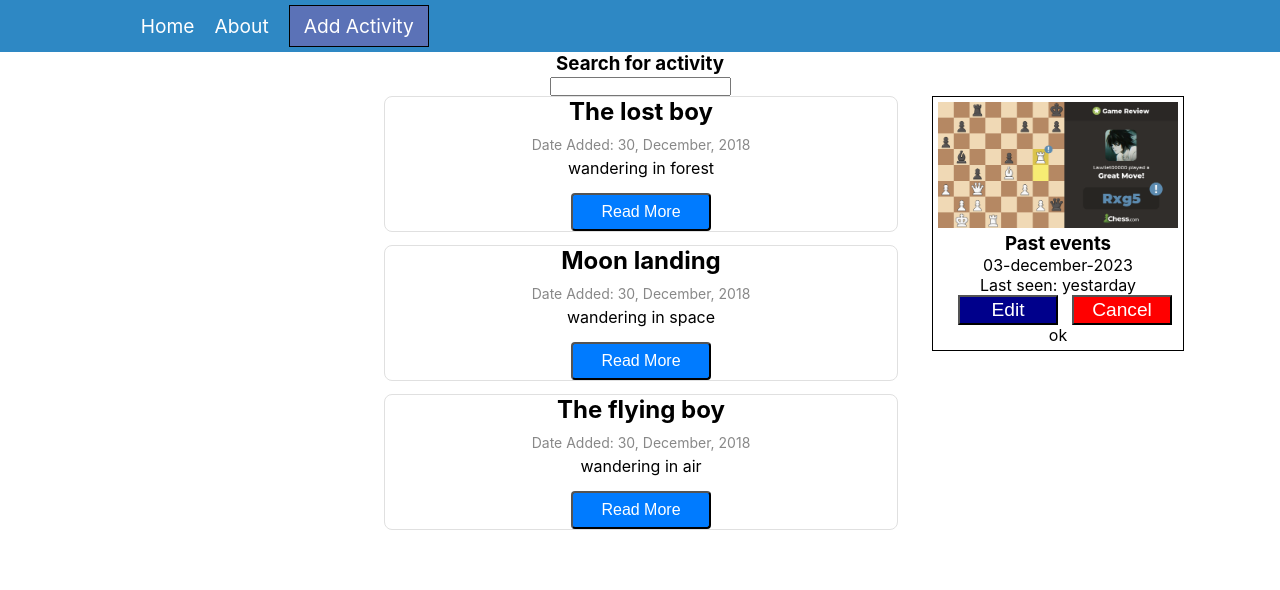
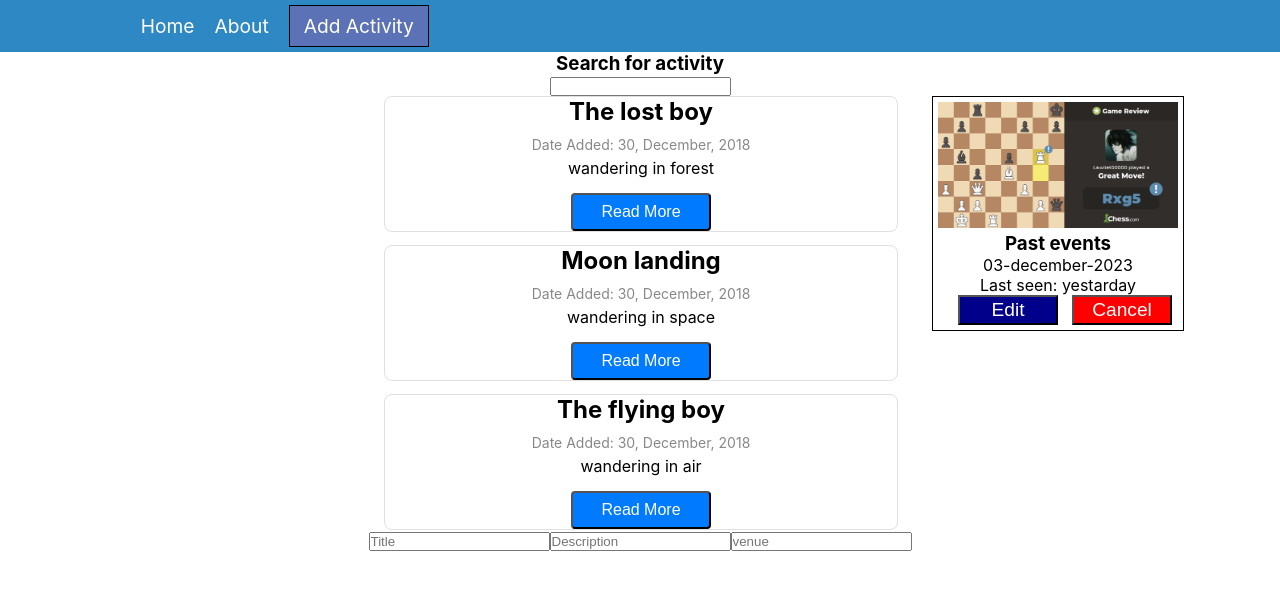
Before and after one commit to 1awlet/APIEndpoint, a React (Create React App) app in the folder activities-api/: page / in a window 1280 px wide. Shown: the top 590 px of the page. Built offline with nearby package versions, Linux system fonts and the light colour scheme.

Commit message:
Added edit event component

```diff
--- a/activities-api/src/App.tsx
+++ b/activities-api/src/App.tsx
@@ -19,7 +19,8 @@ const Data=[
     id:34,
     description:"wandering in forest",
     title: "The lost boy",
-    venue:"small "
+    venue:"small",
+
   },
   {
     id:3,
--- a/activities-api/src/Components/Activities/Dashboard.tsx
+++ b/activities-api/src/Components/Activities/Dashboard.tsx
@@ -3,6 +3,7 @@ import {Activity} from '../../App';
 import SingleActivity from "../SingleActivity/activity";
 import "./style.css";
 import Details from "../DetailsView/Details";
+import EditForm from "../Edit-Forms/Edit-Forms";
 type prop={
     activities:Activity[]
 }
@@ -46,6 +47,7 @@ const DashBoard = ({activities}:prop)=>{
 
         <SingleActivity activity={filteredData}/>
 <Details />
+<EditForm/>
     </div>
     )
 }
--- a/activities-api/src/Components/DetailsView/Details.tsx
+++ b/activities-api/src/Components/DetailsView/Details.tsx
@@ -13,7 +13,7 @@ const Details = ()=>{
                 <div className="detailsbtns">
         <button className="edit">    Edit  </button>
         <button className="cancel">    Cancel  </button>
-    ok
+
                 </div>
             </div>
     )
--- /dev/null
+++ b/activities-api/src/Components/Edit-Forms/Edit-Forms.tsx
@@ -0,0 +1,17 @@
+import { Activity } from "../../App"
+import "./style.css";
+
+const EditForm = ()=>{
+
+    return(
+        <div className="editFormContainer">
+
+            <input placeholder="Title"/>
+            <input placeholder="Description"/>
+            <input placeholder="venue"/>
+        </div>
+    )
+
+}
+
+export default EditForm;
```
Also changed, not shown: activities-api/src/Components/Edit-Forms/style.css (added), activities-api/src/Components/SingleActivity/activity.tsx (line endings or trailing spaces).
